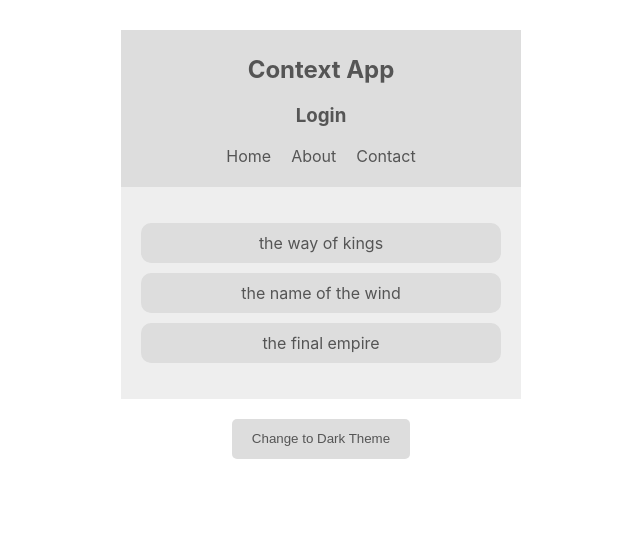
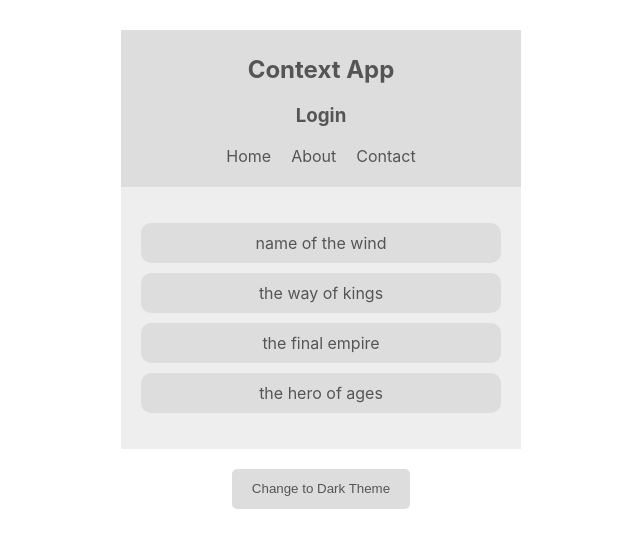
Before and after one commit to tranhuyviet/context-hook-firebase-reduxsaga, a React (Create React App) app: page / in a window 1280 px wide. Shown: the top 548 px of the page, without its empty margins (319-959 px from the left). Built offline with nearby package versions, Linux system fonts and the light colour scheme.

Commit message:
used multi context and change all components to funtions from class

```diff
--- a/src/App.js
+++ b/src/App.js
@@ -4,6 +4,7 @@
 import ThemeContextProvider from "./contexts/ThemeContext";
 import ThemeToggle from "./components/ThemeToggle";
 import AuthContextProvider from "./contexts/AuthContext";
+import BookContextProvider from "./contexts/BookContext";
 
 function App() {
   return (
@@ -11,7 +12,9 @@
       <ThemeContextProvider>
         <AuthContextProvider>
           <Navbar />
-          <BookList />
+          <BookContextProvider>
+            <BookList />
+          </BookContextProvider>
           <ThemeToggle />
         </AuthContextProvider>
       </ThemeContextProvider>
--- a/src/components/BookList.js
+++ b/src/components/BookList.js
@@ -1,11 +1,11 @@
-import React, { Component } from "react";
+import React, { useContext } from "react";
 
 import { ThemeContext } from "../contexts/ThemeContext";
+import { BookContext } from "../contexts/BookContext";
 
-class BookList extends Component {
-  static contextType = ThemeContext;
-  render() {
-    const { isLightTheme, light, dark } = this.context;
+const BookList = () => {
+  const { isLightTheme, light, dark } = useContext(ThemeContext);
+  const { books } = useContext(BookContext);
   const theme = isLightTheme ? light : dark;
   return (
     <div
@@ -13,13 +13,14 @@
       style={{ color: theme.syntax, background: theme.bg }}
     >
       <ul>
-          <li style={{ background: theme.ui }}>the way of kings</li>
-          <li style={{ background: theme.ui }}>the name of the wind</li>
-          <li style={{ background: theme.ui }}>the final empire</li>
+        {books.map(book => (
+          <li style={{ background: theme.ui }} key={book.id}>
+            {book.title}
+          </li>
+        ))}
       </ul>
     </div>
   );
-  }
-}
+};
 
 export default BookList;
--- a/src/components/Navbar.js
+++ b/src/components/Navbar.js
@@ -1,19 +1,11 @@
-import React, { Component } from "react";
+import React, { useContext } from "react";
 
 import { ThemeContext } from "../contexts/ThemeContext";
 import { AuthContext } from "../contexts/AuthContext";
 
-class Navbar extends Component {
-  render() {
-    return (
-      <AuthContext.Consumer>
-        {authContext => {
-          // const { isAuthenticated, toggleAuth } = authContext;
-          return (
-            <ThemeContext.Consumer>
-              {themeContext => {
-                const { isAuthenticated, toggleAuth } = authContext;
-                const { isLightTheme, light, dark } = themeContext;
+const Navbar = () => {
+  const { isAuthenticated, toggleAuth } = useContext(AuthContext);
+  const { isLightTheme, light, dark } = useContext(ThemeContext);
 
   const theme = isLightTheme ? light : dark;
   return (
@@ -29,13 +21,6 @@
       </ul>
     </nav>
   );
-              }}
-            </ThemeContext.Consumer>
-          );
-        }}
-      </AuthContext.Consumer>
-    );
-  }
-}
+};
 
 export default Navbar;
--- a/src/components/ThemeToggle.js
+++ b/src/components/ThemeToggle.js
@@ -1,13 +1,10 @@
-import React from "react";
+import React, { useContext } from "react";
 
 import { ThemeContext } from "../contexts/ThemeContext";
 import styled from "styled-components";
 
 const ThemeToggle = () => {
-  return (
-    <ThemeContext.Consumer>
-      {themeContext => {
-        const { isLightTheme, toggleTheme, light, dark } = themeContext;
+  const { isLightTheme, toggleTheme, light, dark } = useContext(ThemeContext);
   let titleButton = "Change to Dark Theme";
   let theme = null;
   if (isLightTheme) {
@@ -17,14 +14,10 @@
     titleButton = "Change to Light Theme";
     theme = dark;
   }
-
   return (
     <Button onClick={toggleTheme} theme={theme}>
       {titleButton}
     </Button>
-        );
-      }}
-    </ThemeContext.Consumer>
   );
 };
 
--- /dev/null
+++ b/src/contexts/BookContext.js
@@ -0,0 +1,19 @@
+import React, { createContext, useState } from "react";
+
+export const BookContext = createContext();
+
+const BookContextProvider = props => {
+  const [books, setBooks] = useState([
+    { title: "name of the wind", id: 1 },
+    { title: "the way of kings", id: 2 },
+    { title: "the final empire", id: 3 },
+    { title: "the hero of ages", id: 4 }
+  ]);
+  return (
+    <BookContext.Provider value={{ books }}>
+      {props.children}
+    </BookContext.Provider>
+  );
+};
+
+export default BookContextProvider;
```
Lines whose indentation alone changed are shown as unchanged.
